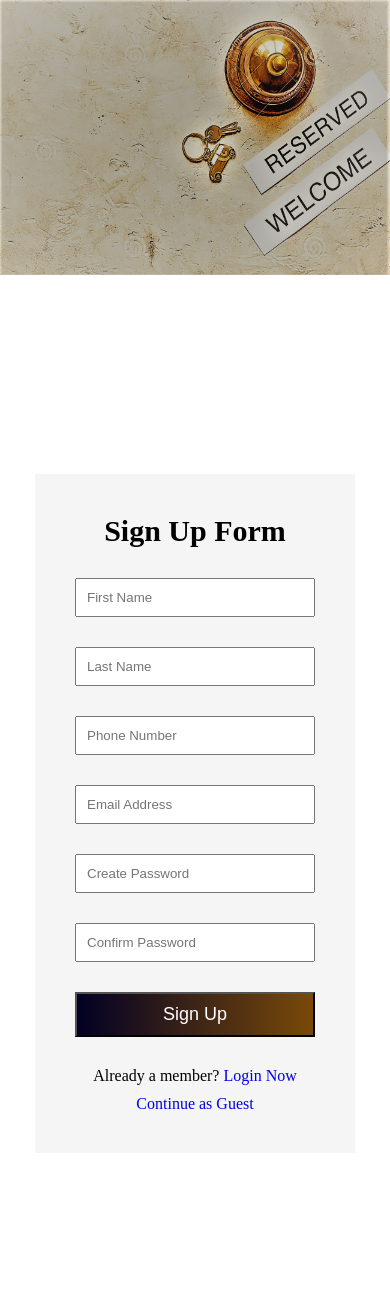
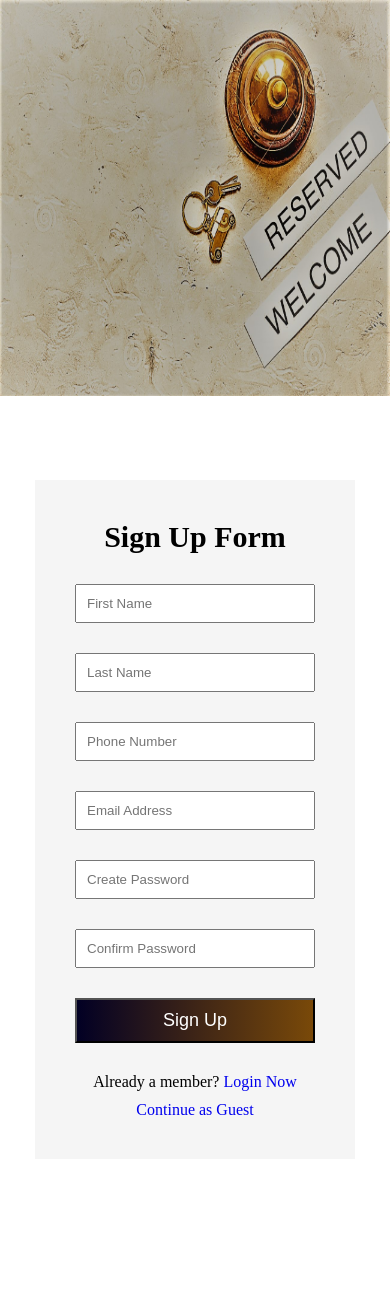
Before and after one commit to HBTHAK01/Restaurant_Reservation_System, a Flask app: page /sign_up in a window 390 px wide. Shown: the top 1300 px of the page. After the commit the page ends 1115 px from the top, so only its background shows below. Run offline with Flask 2, Linux system fonts and the light colour scheme.

Commit message:
fixed responsive properly and route

```diff
--- a/static/css/index.css
+++ b/static/css/index.css
@@ -71,6 +71,8 @@ button{
     text-align: center;
 }
 
+
+
 @media screen and (max-width: 900px) {
     body{
         background-position: center top;
--- a/static/css/sign_up.css
+++ b/static/css/sign_up.css
@@ -6,19 +6,12 @@
 }
 
 body{
-    overflow: hidden;
     background-image: url("../images/Home Page Background.jpg");
     background-repeat: no-repeat;
     background-position: center;
     background-size: 100% 100%;
-    background-attachment: fixed;
+    background-attachment: scroll;
 
-}
-
-/* image is not visible */
-.background-card img{
-    width:0px;
-    height: 0px;
 }
 
 .log-in{
@@ -27,7 +20,7 @@ body{
 
 .container{
     width: 320px;
-    margin: auto auto auto 20%;
+    margin: auto auto auto 10%;
     background-color: whitesmoke;
     padding: 40px;
 }
@@ -50,11 +43,10 @@ input.span1{
 }
 
 input.span2{
-    margin: 0px auto 30px auto;
+    margin: 0px auto;
     width: 100%;
     padding: 10px;
 }
-
 
 form > a{
     float: left;
@@ -75,45 +67,21 @@ button{
     margin: 0px auto 10px auto;
 }
 
-.sign-up a:hover{
-    color: red;
-
-}
 .guest-user{
     text-align: center;
 }
 
-.guest-user a:hover{
-    color: red;
 
-}
-
-/* if phone is landscape */
-@media screen and (max-height: 800px) {
-    .log-in{
-        margin: 15%  auto;
-    }
-
+@media screen and (max-width: 900px) {
     body{
-        overflow: scroll;
-    }
-}
-
-@media screen and (max-width: 768px) {
-    body{
-        background-image: none;
-        overflow: scroll;
+        background-position: center top;
+        background-size: 100% 30%;
     }
     .log-in{
-        margin: 50% auto;
+        margin: auto;
     }
     .container{
-        margin: auto;
-        position: relative;
-    }
-    .background-card img{
-        width:100%;
-        height: 275px;
+        margin: 480px auto 160px auto;
     }
 }
 
@@ -121,5 +89,4 @@ button{
     .container{
         width: 100%;
     }
-
 }
--- a/templates/index.html
+++ b/templates/index.html
@@ -25,10 +25,10 @@
             </form>
         </div>
         <div class = "sign-up">
-            <p>Not a member? <a href = #>Signup now</a> </p>
+            <p>Not a member? <a href = sign_up>Signup now</a> </p>
         </div>
         <div class = "guest-user">
-            <a href = #>Guest-User</a>
+            <a href = reservation>Guest-User</a>
         </div>
     </div>
 </section>
--- a/templates/sign_up.html
+++ b/templates/sign_up.html
@@ -6,12 +6,6 @@
 {% endblock %}
 
 {% block body %}
-
-<section class = "nav">
-    <div class = "background-card">
-        <img alt = "background" src = "static/images/Home Page Background.jpg">
-    </div>
-</section>
 
 <section class = "log-in">
     <div class = container>
@@ -24,19 +18,19 @@
                     <input class = "span1" type = "text" placeholder="First Name" name = "">
                 </span>
                 <span>
-                    <input class = "span2" type = "text" placeholder="Last Name" name = "">
+                    <input class = "span1" type = "text" placeholder="Last Name" name = "">
                 </span>
                 <span>
-                    <input class = "span2" type = "text" placeholder="Phone Number" name = "">
+                    <input class = "span1" type = "text" placeholder="Phone Number" name = "">
                 </span>
                 <span>
-                    <input class = "span2" type = "text" placeholder="Email Address" name = "">
+                    <input class = "span1" type = "text" placeholder="Email Address" name = "">
                 </span>
                 <span>
-                    <input class = "span2" type = "password" placeholder="Create Password" name = "">
+                    <input class = "span1" type = "password" placeholder="Create Password" name = "">
                 </span>
                 <span>
-                    <input class = "span2" type = "password" placeholder="Confirm Password" name = "">
+                    <input class = "span1" type = "password" placeholder="Confirm Password" name = "">
                 </span>
 
                 <button type = "submit">Sign Up</button>
```
